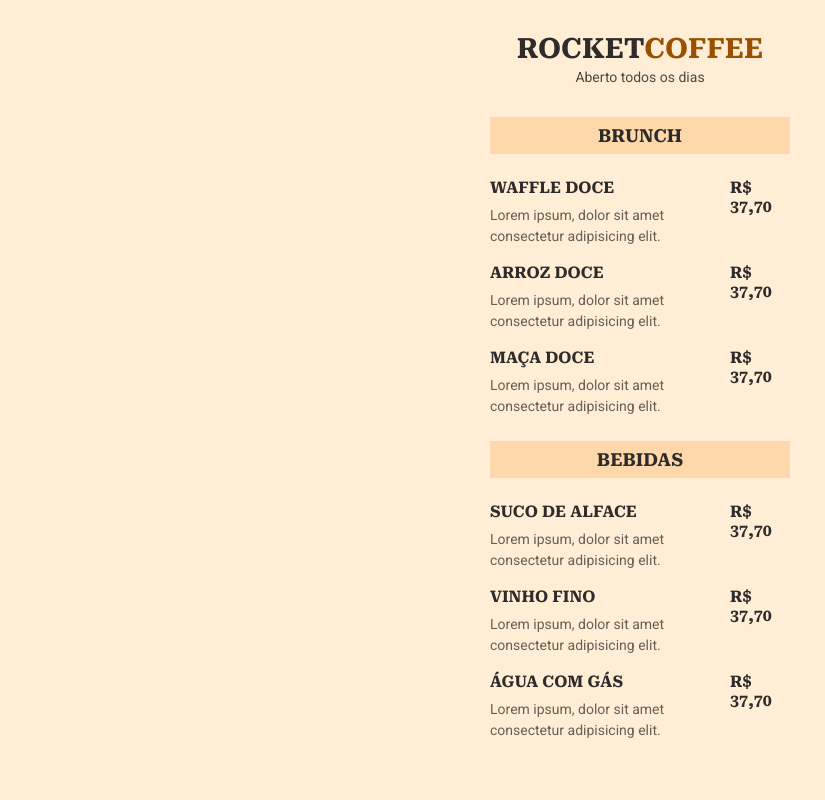
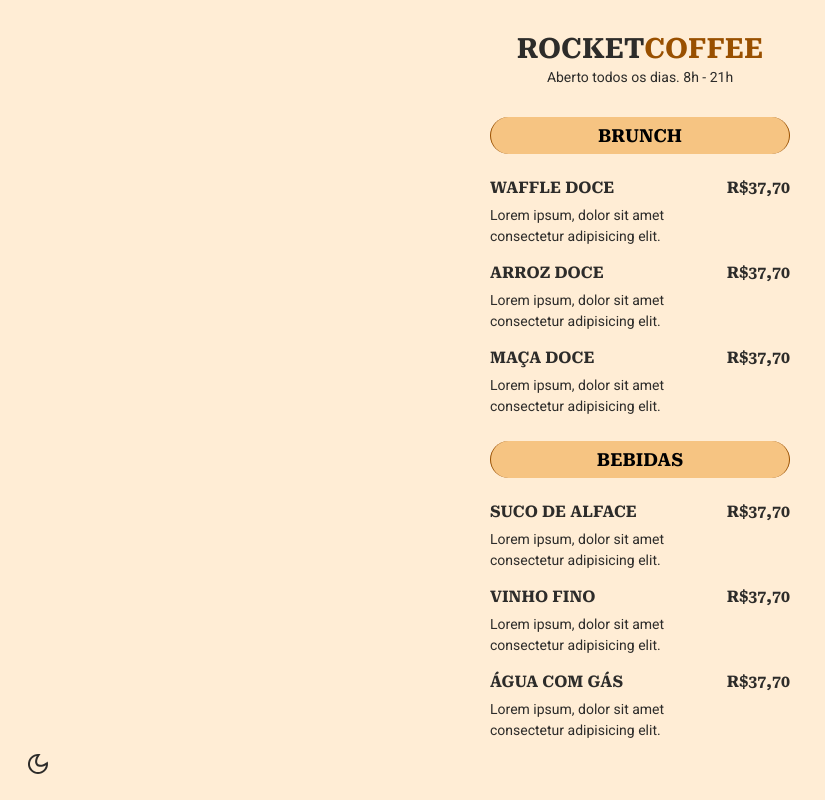
Before and after one commit to alezzott/rocketCoffee, a plain HTML site: page index.html in a window 1280 px wide. Shown: the whole page, without its empty margins (0-825 px from the left). Drawn offline with Linux system fonts and the light colour scheme.

Commit message:
add global styles

```diff
--- a/global.css
+++ b/global.css
@@ -5,8 +5,28 @@
   padding: 0;
 }
 
+.dark {
+  --text-white: #e6e6e6;
+  --text-dark: #2d2c2a;
+  --text-box-white: #2d2c2a;
+  --text-box-dark: #e6e6e6;
+  --bg-grey-light: #121212;
+  --bg-blue-dark: #121212;
+}
+
 body {
-  background-color: #ffedd5;
+  /* cores de texto */
+  --text-white: #2d2c2a;
+  --text-box-dark: #2d2c2a;
+  --text-dark: #ffffff;
+
+  /* cores de fundo */
+  --bg-grey-light: #ffedd5;
+  --bg-white: #f5f5f5;
+  --bg-color-dark: #2a2a2a;
+
+  background-color: var(--bg-grey-light);
+
   font-family: "Roboto", sans-serif;
 }
 
@@ -40,7 +60,14 @@ header h1 span {
 header p {
   font-size: 14px;
   line-height: 16px;
-  color: rgba(0, 0, 0, 0.7);
+  color: var(--text-white);
+}
+
+.svg {
+  color: var(--text-white);
+  position: fixed;
+  bottom: 3%;
+  left: 2%;
 }
 
 /* Section */
@@ -50,9 +77,11 @@ section {
 }
 
 section h2 {
-  background-color: #fed7aa;
+  background-color: #f6c482;
   padding: 8px 16px;
   text-align: center;
+  border-radius: 25px;
+  border-inline: 1px solid #995000;
 
   margin-bottom: 24px;
   font-size: 18px;
@@ -68,7 +97,7 @@ li .details {
 }
 
 .details p {
-  color: rgba(0, 0, 0, 0.6);
+  color: var(--text-white);
   font-size: 14px;
   line-height: 21px;
 }
@@ -82,10 +111,15 @@ li .details {
 /* fonts */
 
 h1,
-h2,
 h3,
 .price {
   font-family: "Roboto Serif", serif;
   text-transform: uppercase;
-  color: #2d2c2a;
+  color: var(--text-white);
 }
+
+h2 {
+  font-family: "Roboto Serif", serif;
+  text-transform: uppercase;
+  color: var(--text-box-white);
+}
--- a/index.html
+++ b/index.html
@@ -12,14 +12,16 @@
     <meta name="viewport" content="width=device-width, initial-scale=1.0">
 
     <link rel="stylesheet" href="./global.css">
-    <title>Rocket</title>
+    <title>RocketCoffee</title>
+    <link rel="icon" type="image/x-icon" href="./assets/java.ico">
 </head>
+
 
 <body>
 
     <header>
         <h1>Rocket<span>Coffee</span></h1>
-        <p>Aberto todos os dias</p>
+        <p>Aberto todos os dias. 8h - 21h</p>
     </header>
 
     <section>
@@ -35,7 +37,7 @@
                 </div>
 
                 <strong class="price">
-                    R$ 37,70
+                    R$37,70
                 </strong>
             </li>
 
@@ -48,7 +50,7 @@
                 </div>
 
                 <strong class="price">
-                    R$ 37,70
+                    R$37,70
                 </strong>
             </li>
 
@@ -61,7 +63,7 @@
                 </div>
 
                 <strong class="price">
-                    R$ 37,70
+                    R$37,70
                 </strong>
             </li>
         </ul>
@@ -80,7 +82,7 @@
                 </div>
 
                 <strong class="price">
-                    R$ 37,70
+                    R$37,70
                 </strong>
             </li>
 
@@ -93,7 +95,7 @@
                 </div>
 
                 <strong class="price">
-                    R$ 37,70
+                    R$37,70
                 </strong>
             </li>
 
@@ -106,12 +108,22 @@
                 </div>
 
                 <strong class="price">
-                    R$ 37,70
+                    R$37,70
                 </strong>
             </li>
         </ul>
     </section>
 
+    <svg id="toogle" class="svg" alt="" width="24" height="24" viewBox="0 0 24 24" fill="none"
+        xmlns="http://www.w3.org/2000/svg">
+        <title>Tema dark</title>
+        <use xlink:href="#icon-moon"></use>
+        <path fill-rule="evenodd" clip-rule="evenodd"
+            d="M12.2256 2.00253C9.59172 1.94346 6.93894 2.9189 4.92893 4.92891C1.02369 8.83415 1.02369 15.1658 4.92893 19.071C8.83418 22.9763 15.1658 22.9763 19.0711 19.071C21.0811 17.061 22.0565 14.4082 21.9975 11.7743C21.9796 10.9772 21.8669 10.1818 21.6595 9.40643C21.0933 9.9488 20.5078 10.4276 19.9163 10.8425C18.5649 11.7906 17.1826 12.4053 15.9301 12.6837C14.0241 13.1072 12.7156 12.7156 12 12C11.2844 11.2844 10.8928 9.97588 11.3163 8.0699C11.5947 6.81738 12.2094 5.43511 13.1575 4.08368C13.5724 3.49221 14.0512 2.90664 14.5935 2.34046C13.8182 2.13305 13.0228 2.02041 12.2256 2.00253ZM17.6569 17.6568C18.9081 16.4056 19.6582 14.8431 19.9072 13.2186C16.3611 15.2643 12.638 15.4664 10.5858 13.4142C8.53361 11.362 8.73568 7.63895 10.7814 4.09281C9.1569 4.34184 7.59434 5.09193 6.34315 6.34313C3.21895 9.46732 3.21895 14.5326 6.34315 17.6568C9.46734 20.781 14.5327 20.781 17.6569 17.6568Z"
+            fill="currentColor" />
+    </svg>
+    <script src="theme.js"></script>
+
 </body>
 
 </html>
```
Also changed, not shown: assets/java.ico (added), 1 other file.
